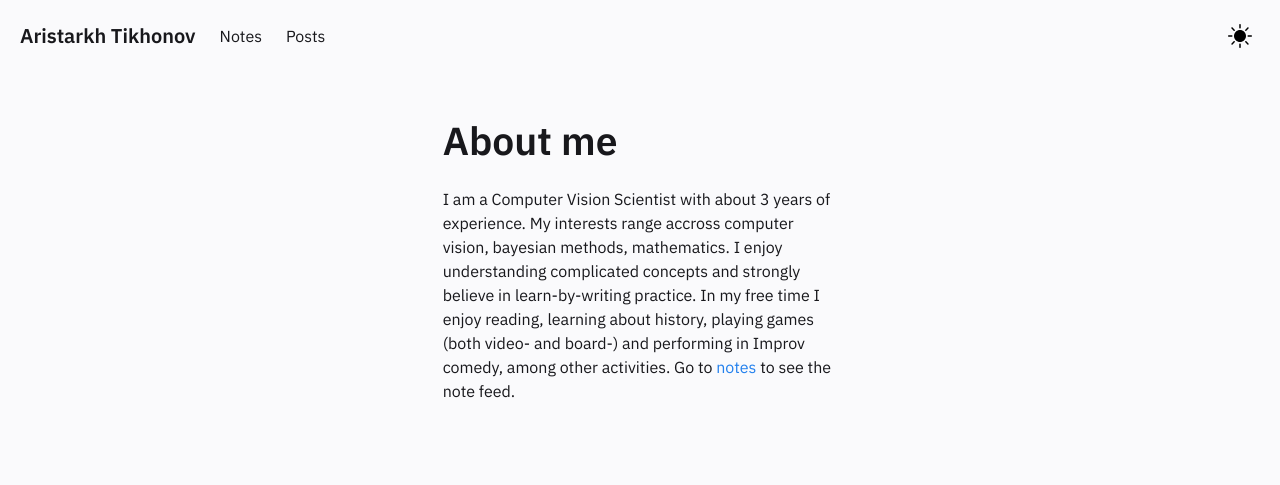
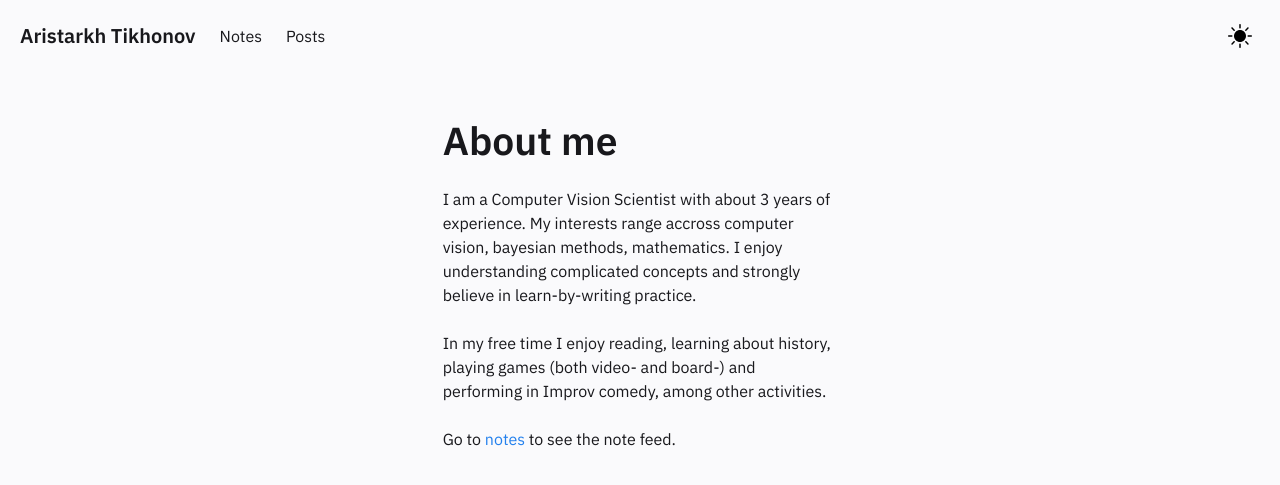
Before and after one commit to Aristarkh4/aristarkh4.github.io, a Jekyll site: the page built from pages/index.md, in a window 1280 px wide. Shown: the top 485 px of the page. Built offline with Jekyll 4.4.1, drawn with Linux system fonts in a browser that asks for light colours.

Commit message:
add paragraph breaks to the homepage

```diff
--- a/_includes/Homepage.html
+++ b/_includes/Homepage.html
@@ -6,9 +6,10 @@
         I am a Computer Vision Scientist with about 3 years of experience.
         My interests range accross computer vision, bayesian methods, mathematics.
         I enjoy understanding complicated concepts and strongly believe in learn-by-writing practice.
+        <br></br>
         In my free time I enjoy reading, learning about history, playing games (both video- and board-)
         and performing in Improv comedy, among other activities.
-        <b></b>
+        <br></br>
         Go to <a href="../notes"> notes </a> to see the note feed.
     </p>
 
```
